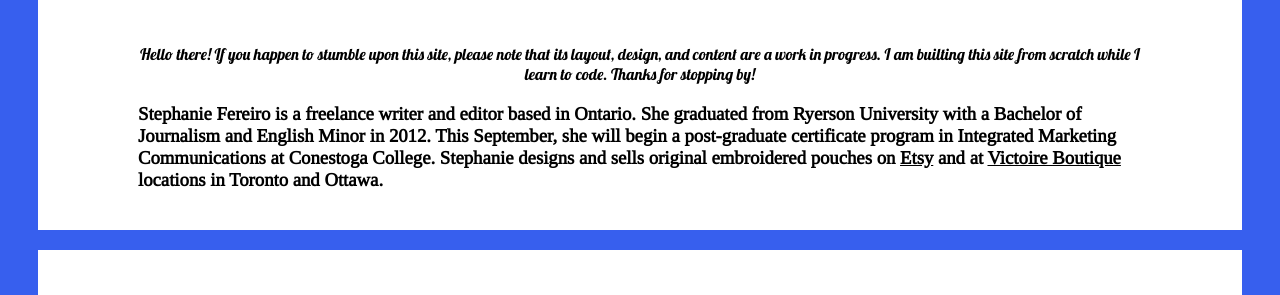
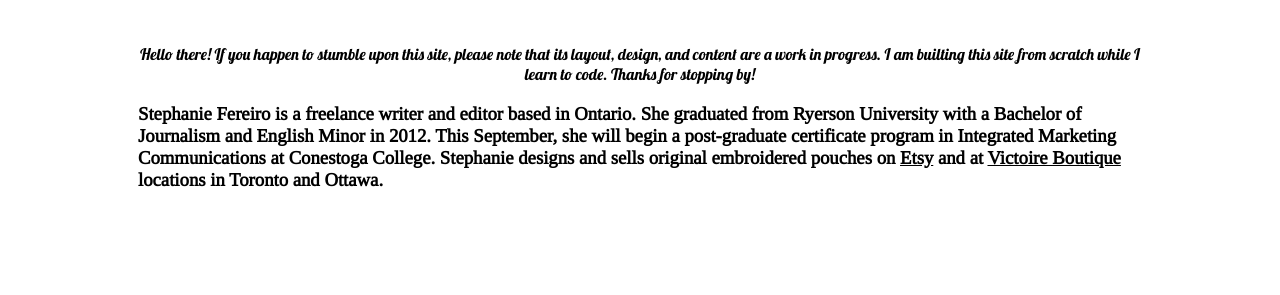
Before and after one commit to stephanieie/portfolio-site, a website: page client/index.html in a window 1280 px wide. Shown: the part 228-523 px from the top of the page. Drawn offline with Linux system fonts and the light colour scheme; a script that the page names is missing.

Commit message:
Changed Background Colour to White - Add Pic Later

```diff
--- a/client/styles/base.css
+++ b/client/styles/base.css
@@ -1,6 +1,6 @@
 body {
 
-	background-color: #375FEE;
+	background-color: #FFFFFF;
 	font-family: Tinos;
 	padding-bottom: 10px;
 }
```
